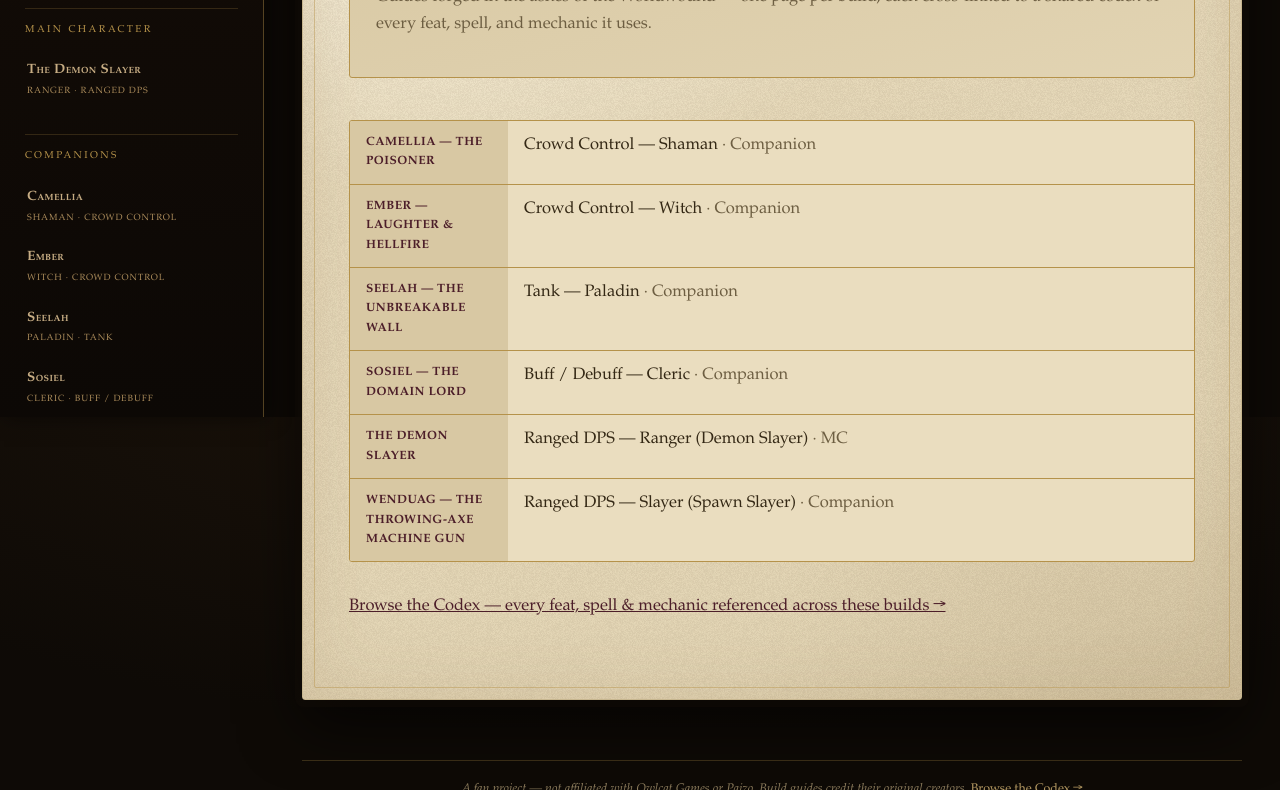
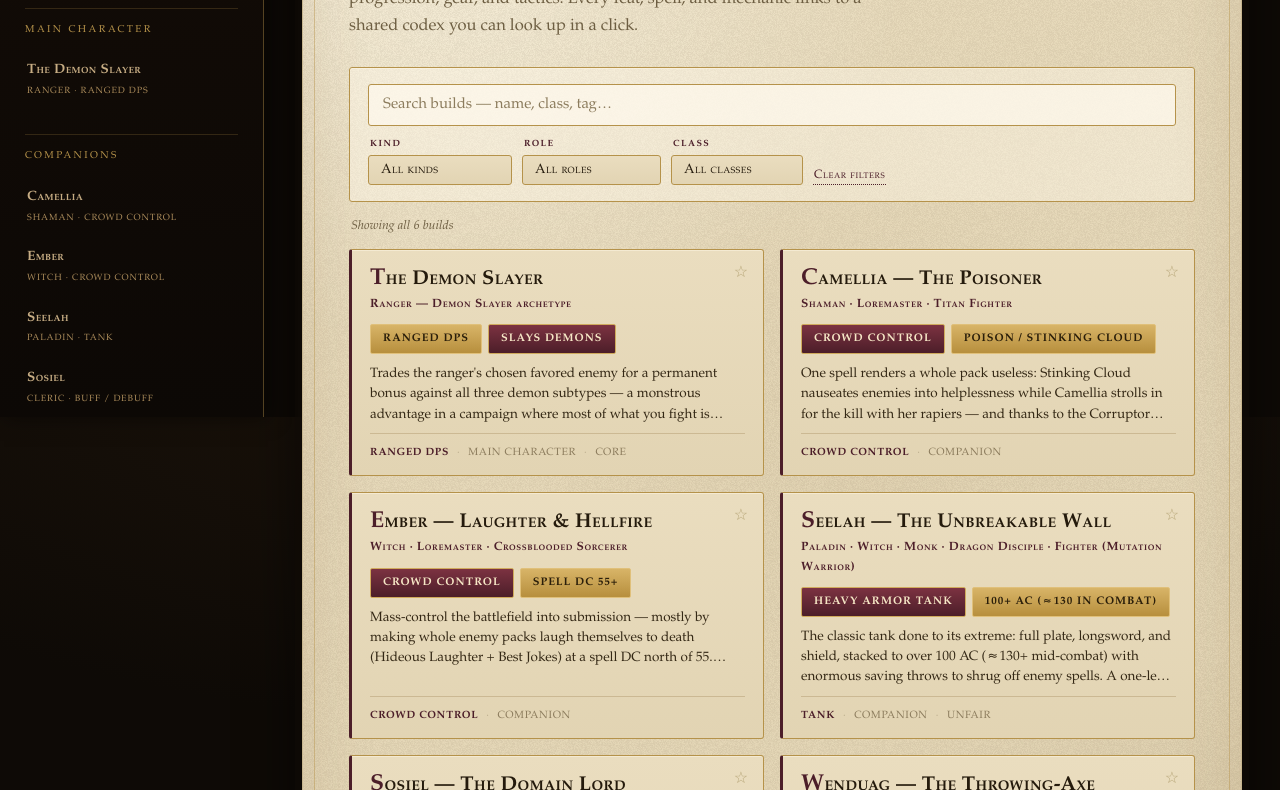
Before and after one commit to Jordanburch101/The-Kenabres-Codex, an Astro site: page / in a window 1280 px wide. Shown: the part 383-1173 px from the top of the page. Built offline with nearby package versions, Linux system fonts and the light colour scheme; Astro itself is replaced by a stand-in of ours.

Commit message:
feat: home page renders the filterable build directory

```diff
--- a/src/pages/index.astro
+++ b/src/pages/index.astro
@@ -1,48 +1,22 @@
 ---
-// Temporary home page (Phase 2 will replace this with the full directory:
-// cards, filters, search). For now, a simple styled list of the 6 builds
-// plus a link into the auto-generated Codex index.
+// Home directory: sorted build cards + search/Kind/Role/Class filters.
+// All cards render to static HTML at build time; BuildDirectory (client:load)
+// layers on search, filtering, and per-card favorite stars.
 import { getCollection } from 'astro:content';
 import Base from '../layouts/Base.astro';
+import BuildDirectory from '../components/BuildDirectory';
+import { toDirBuild, sortBuilds, facets } from '../lib/directory';
 
-const builds = (await getCollection('builds'))
-  .map((b) => b.data)
-  .sort((a, b) => a.name.localeCompare(b.name));
-
-const KIND_LABEL: Record<string, string> = { mc: 'MC', companion: 'Companion', mercenary: 'Mercenary' };
-const kindLabel = (k: string) => KIND_LABEL[k] ?? (k.charAt(0).toUpperCase() + k.slice(1));
+const builds = sortBuilds((await getCollection('builds')).map((b) => toDirBuild(b.data)));
+const facetData = facets(builds);
 ---
 <Base title="The Kenabres Codex">
   <div class="wrap">
-    <div class="hero">
+    <div class="dir-head">
       <p class="eyebrow">Companion &amp; Mercenary Builds</p>
-      <h2 class="btitle">Choose Your Champion</h2>
-      <p class="dim">Guides forged in the ashes of the Worldwound — one page per build, each cross-linked to a shared codex of every feat, spell, and mechanic it uses.</p>
+      <h2 class="btitle">Browse the Builds</h2>
+      <p class="lead">Detailed WOTR build guides — one page each, with stats, level-by-level progression, gear, and tactics. Every feat, spell, and mechanic links to a shared codex you can look up in a click.</p>
     </div>
-
-    <section class="blk">
-      <div class="rows">
-        {builds.map((b) => (
-          <a class="row build-row" href={`/builds/${b.slug}`}>
-            <span class="k">{b.name}</span>
-            <span class="v">
-              {b.role}
-              {b.class && ` — ${b.class}${b.archetype ? ` (${b.archetype})` : ''}`}
-              <span class="dim"> · {kindLabel(b.kind)}</span>
-            </span>
-          </a>
-        ))}
-      </div>
-    </section>
-
-    <p class="dim" style="margin-top: 32px;">
-      <a href="/codex">Browse the Codex — every feat, spell &amp; mechanic referenced across these builds →</a>
-    </p>
+    <BuildDirectory client:load builds={builds} facets={facetData} />
   </div>
 </Base>
-
-<style>
-  .build-row { text-decoration: none; color: inherit; transition: background .12s ease; }
-  .build-row:hover { background: rgba(120, 92, 50, .14); }
-  .build-row:hover .k { color: var(--wine); }
-</style>
```
